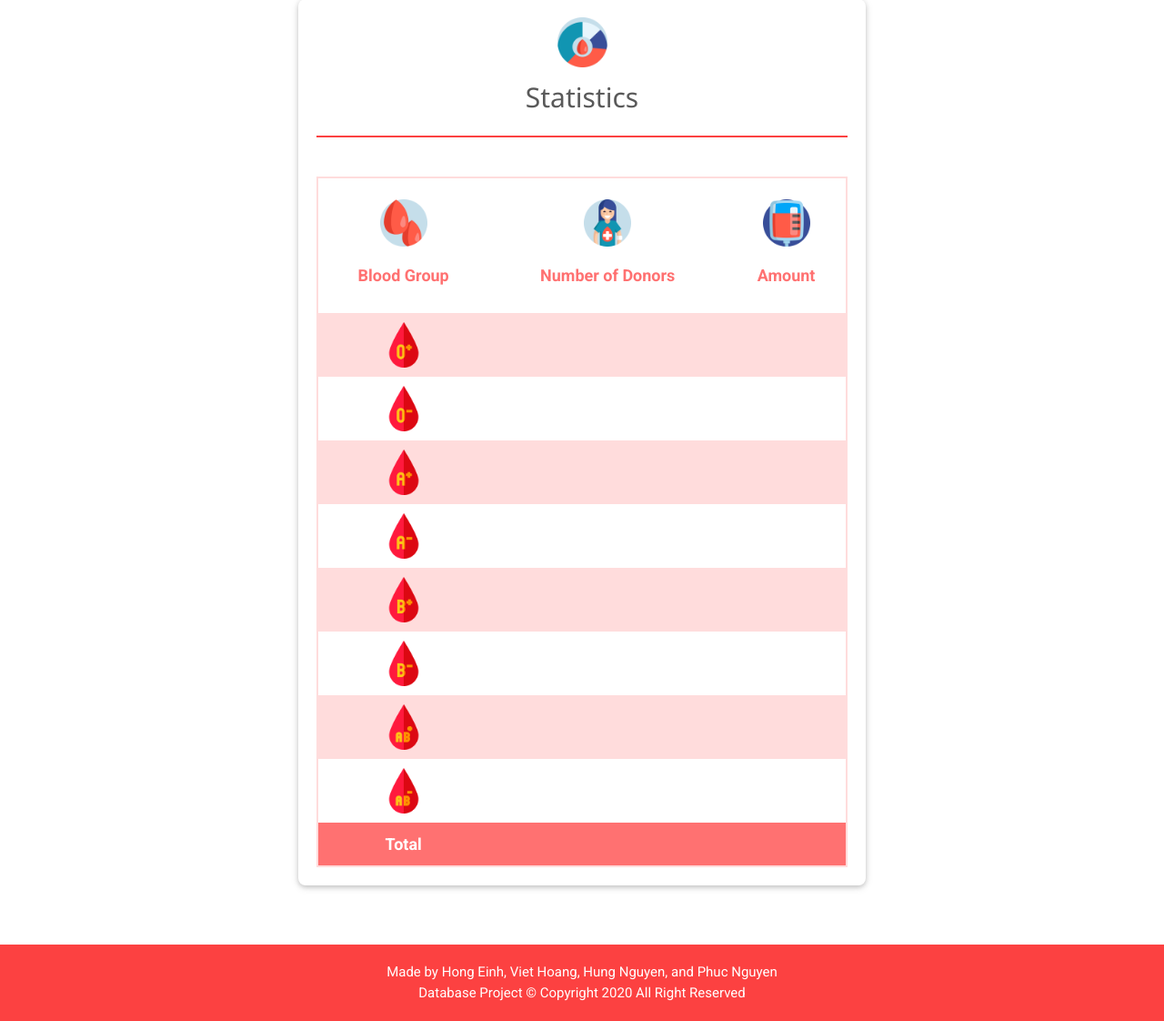
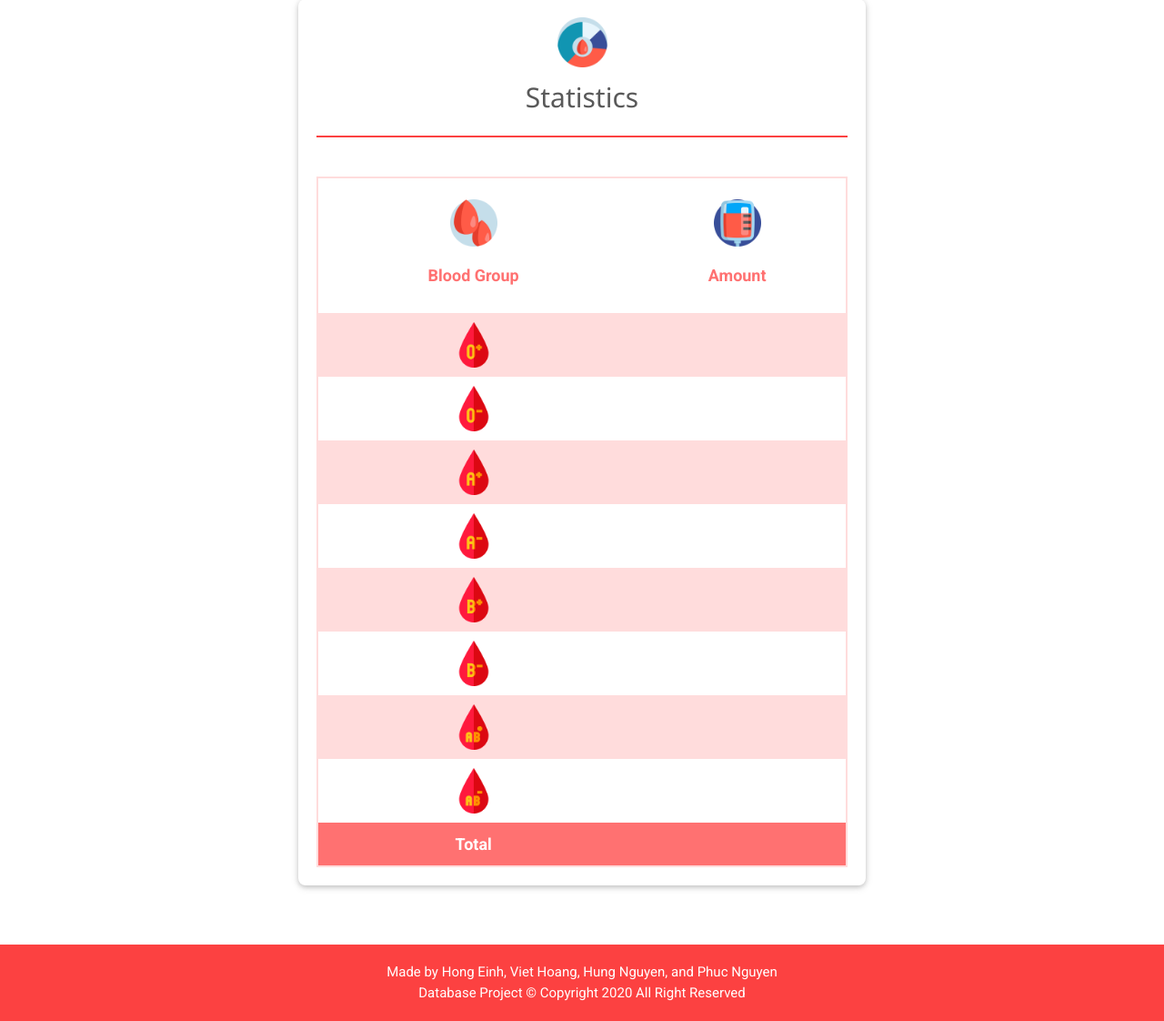
Before and after one commit to phucnguyen111/DatabaseProject-BloodManagement, a Python web app: template project/templates/statistics.html in a window 1280 px wide; the page is wider, and only the part inside the window is pictured. Shown: the part 146-1268 px from the top of that part at 91% size. Run offline with Jinja, Linux system fonts and the light colour scheme; the template is opened without the code that fills it, so the values that code supplies are empty.

Commit message:
Update statistics

```diff
--- a/project/routes.py
+++ b/project/routes.py
@@ -27,7 +27,7 @@ def setup_routes(app):
     app.router.add_get('/request_blood', router_instance.request_blood)
 
     #app.router.add_post('/check_login_user', router_instance.check_login_user)
-    app.router.add_post('/register_blood_donation', router_instance.register_blood_donation)
+    #app.router.add_post('/register_blood_donation', router_instance.register_blood_donation)
     app.router.add_get('/register_blood_donation', router_instance.register_blood_donation)
 
     app.router.add_get('/show_statistic', router_instance.show_statistic)
--- a/project/templates/fail-register.html
+++ b/project/templates/fail-register.html
@@ -48,7 +48,7 @@
                     <hr>
 
                     <form  id="announce-form" class="w3-justify">
-                        <!--ul id="reg-list">
+                        <ul id="reg-list">
                         <li> <div class="w3-row-padding w3-margin-bottom">
 
                                 <span class="result-label">Name:</span> <span id="reg-fname" class="reg-var"></span>
@@ -66,10 +66,10 @@
                             </div>
                         </li>
 
-                        </ul-->
+                        </ul>
                         <p  class="w3-center"><b><i>Thank you for your goodwill !<span id="reg-last-date"></span></i></b></p>
                         <p  class="w3-center"><b><i> But you can only register after 3 months following your last donation<span id="reg-last-date"></span></i></b></p>
-                        <!--p  class="w3-center"><b><i>Your last register for blood donation was on: <span id="reg-last-date"></span></i></b></p-->
+                        <p  class="w3-center"><b><i>Your last register for blood donation was on: <span id="reg-last-date"></span></i></b></p>
 
                     </form>
                      <div class="w3-center">
--- a/project/templates/js/send-register.js
+++ b/project/templates/js/send-register.js
@@ -49,7 +49,7 @@ document.addEventListener("DOMContentLoaded", function(){
 			if (this.readyState === 4 && this.status === 200){
 				console.log("Donor's register has sent to the server!");
 				console.log(this.responseText);
-				var jsonResponse = JSON.parse(this.responseText);
+				var jsonResponse = this.responseText;
 
 				/* Get value from the return JSON
 				var name = jsonResponse.name;
--- a/project/templates/js/show-statistic.js
+++ b/project/templates/js/show-statistic.js
@@ -8,30 +8,15 @@ document.addEventListener("DOMContentLoaded", function(){
 		// Call the function when the state changes
 		if (this.readyState === 4 && this.status === 200){
 			console.log(this.responseText);
-			var json = JSON.parse(this.responseText);
+			var json = this.responseText;
 
-			document.getElementById("o+donor").textContent = json.Oplus_donor;
 			document.getElementById("o+amount").textContent = json.Oplus_amount;
-
-			document.getElementById("o-donor").textContent = json.Ominus_donor;
 			document.getElementById("o-amount").textContent = json.Ominus_amount;
-
-			document.getElementById("a+donor").textContent = json.Aplus_donor;
 			document.getElementById("a+amount").textContent = json.Aplus_amount;
-
-			document.getElementById("a-donor").textContent = json.Aminus_donor;
 			document.getElementById("a-amount").textContent = json.Aminus_amount;
-
-			document.getElementById("b+donor").textContent = json.Bplus_donor;
 			document.getElementById("b+amount").textContent = json.Bplus_amount;
-
-			document.getElementById("b-donor").textContent = json.Bminus_donor;
 			document.getElementById("b-amount").textContent = json.Bminus_amount;
-
-			document.getElementById("ab+donor").textContent = json.ABplus_donor;
 			document.getElementById("ab+amount").textContent = json.ABplus_amount;
-
-			document.getElementById("ab-donor").textContent = json.ABminus_donor;
 			document.getElementById("ab-amount").textContent = json.ABminus_amount;
 		}
 	};
--- a/project/templates/statistics.html
+++ b/project/templates/statistics.html
@@ -55,10 +55,10 @@
                                 <img src="images/006-blood-1.png" class="stat-icon" />
                                 <p>Blood Group</p>
                             </th>
-                            <th>
+                            <!--th>
                                 <img src="images/027-donor-1.png" class="stat-icon" />
                                 <p>Number of Donors</p>
-                            </th>
+                            </th-->
                             <th>
                                 <img src="images/050-iv-bag.png" class="stat-icon" />
                                 <p>Amount</p>
@@ -69,42 +69,42 @@
                             <td>
                                 <img src="images/047-blood-donation-22.png" class="stat-icon-row" />
                             </td>
-                          <td class="stat-td" id="o+donor"></td>
+                          <!--td class="stat-td" id="o+donor"></td-->
                           <td class="stat-td" id="o+amount"></td>
                         </tr>
                         <tr>
                             <td>
                                <img src="images/028-blood-donation-9.png" class="stat-icon-row" />
                             </td>
-                          <td class="stat-td" id="o-donor"></td>
+                          <!--td class="stat-td" id="o-donor"></td-->
                           <td class="stat-td" id="o-amount"></td>
                         </tr>
                         <tr>
                             <td>
                                <img src="images/034-blood-donation-14.png" class="stat-icon-row" />
                             </td>
-                          <td class="stat-td" id="a+donor"></td>
+                          <!--td class="stat-td" id="a+donor"></td-->
                           <td class="stat-td" id="a+amount"></td>
                         </tr>
                         <tr>
                             <td>
                                <img src="images/026-blood-donation-8.png" class="stat-icon-row" />
                             </td>
-                          <td class="stat-td" id="a-donor"></td>
+                          <!--td class="stat-td" id="a-donor"></td-->
                           <td class="stat-td" id="a-amount"></td>
                         </tr>
                         <tr>
                             <td>
                                <img src="images/013-blood-donation-4.png" class="stat-icon-row" />
                             </td>
-                          <td class="stat-td" id="b+donor"></td>
+                          <!--td class="stat-td" id="b+donor"></td-->
                           <td class="stat-td" id="b+amount"></td>
                         </tr>
                         <tr>
                             <td>
                                <img src="images/046-blood-donation-21.png" class="stat-icon-row" />
                             </td>
-                          <td class="stat-td" id="b-donor"></td>
+                          <!--td class="stat-td" id="b-donor"></td-->
                           <td class="stat-td" id="b-amount"></td>
                         </tr>
 
@@ -112,23 +112,23 @@
                             <td>
                                 <img src="images/030-blood-donation-10.png" class="stat-icon-row" />
                             </td>
-                          <td class="stat-td" id="ab+donor"></td>
+                          <!--td class="stat-td" id="ab+donor"></td-->
                           <td class="stat-td" id="ab+amount"></td>
                         </tr>
                         <tr>
                             <td>
                                 <img src="images/035-blood-donation-15.png" class="stat-icon-row" />
                             </td>
-                          <td class="stat-td" id="ab-donor"></td>
+                          <!--td class="stat-td" id="ab-donor"></td-->
                           <td class="stat-td" id="ab-amount"></td>
                         </tr>
                         <tr style="background-color: #FF7171; font-size: 25px; color: white;font-weight: bold;">
                             <td>
                                Total
                             </td>
-                            <td id="total-donor">
+                            <!--td id="total-donor">
 
-                            </td>
+                            </td-->
                             <td id="total-amount">
 
                             </td>
--- a/project/templates/success-register.html
+++ b/project/templates/success-register.html
@@ -12,7 +12,7 @@
     <link rel="stylesheet" type="text/css" media="screen" href="css/style.css">
     <script src="js/jquery-3.4.1.min.js"></script>
     <script src="js/main.js"></script>
-    <!--script src="js/result-register.js"></script-->
+    <script src="js/result-register.js"></script>
     <style>
         input {
             margin-bottom: 20px;
@@ -55,7 +55,7 @@
                     <hr style="border-top: 2px solid #a5dc86;">
 
                     <form  id="announce-form" class="w3-justify">
-                        <!--ul id="reg-list">
+                        <ul id="reg-list">
                         <li> <div class="w3-row-padding w3-margin-bottom">
 
                                 <span class="result-label">Name:</span> <span id="reg-fname" class="reg-var"></span>
@@ -91,7 +91,7 @@
                             </div>
                         </li>
 
-                        </ul-->
+                        </ul>
 
                         <p  class="w3-center"><b><i>Details on blood donation process will be provided to you via email or phone call later</i></b></p>
                         <p  class="w3-center"><b><i>Thank you for your registration!</i></b></p>
```
Also changed, not shown: project/router.py (+8 -8 lines).
